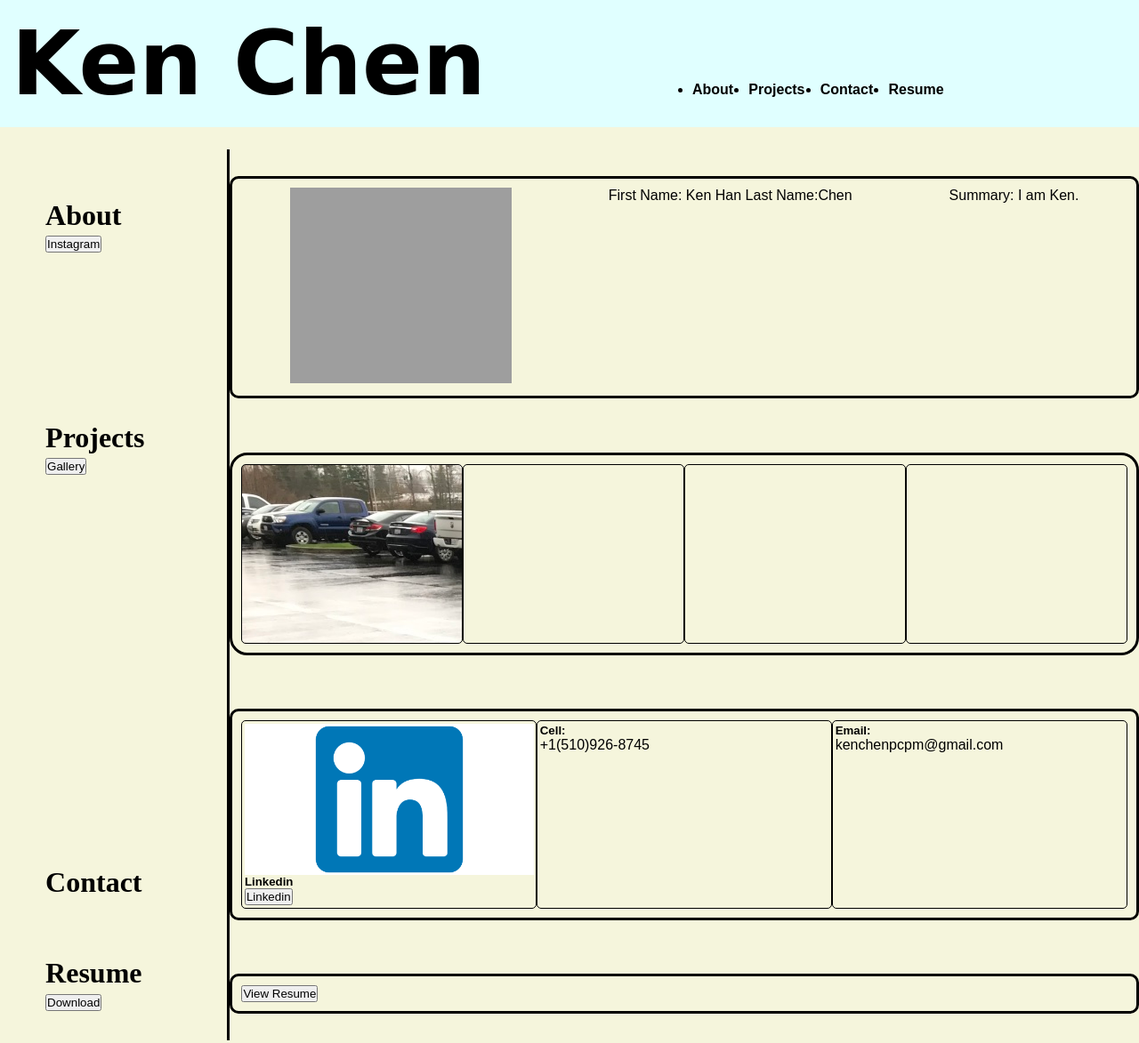
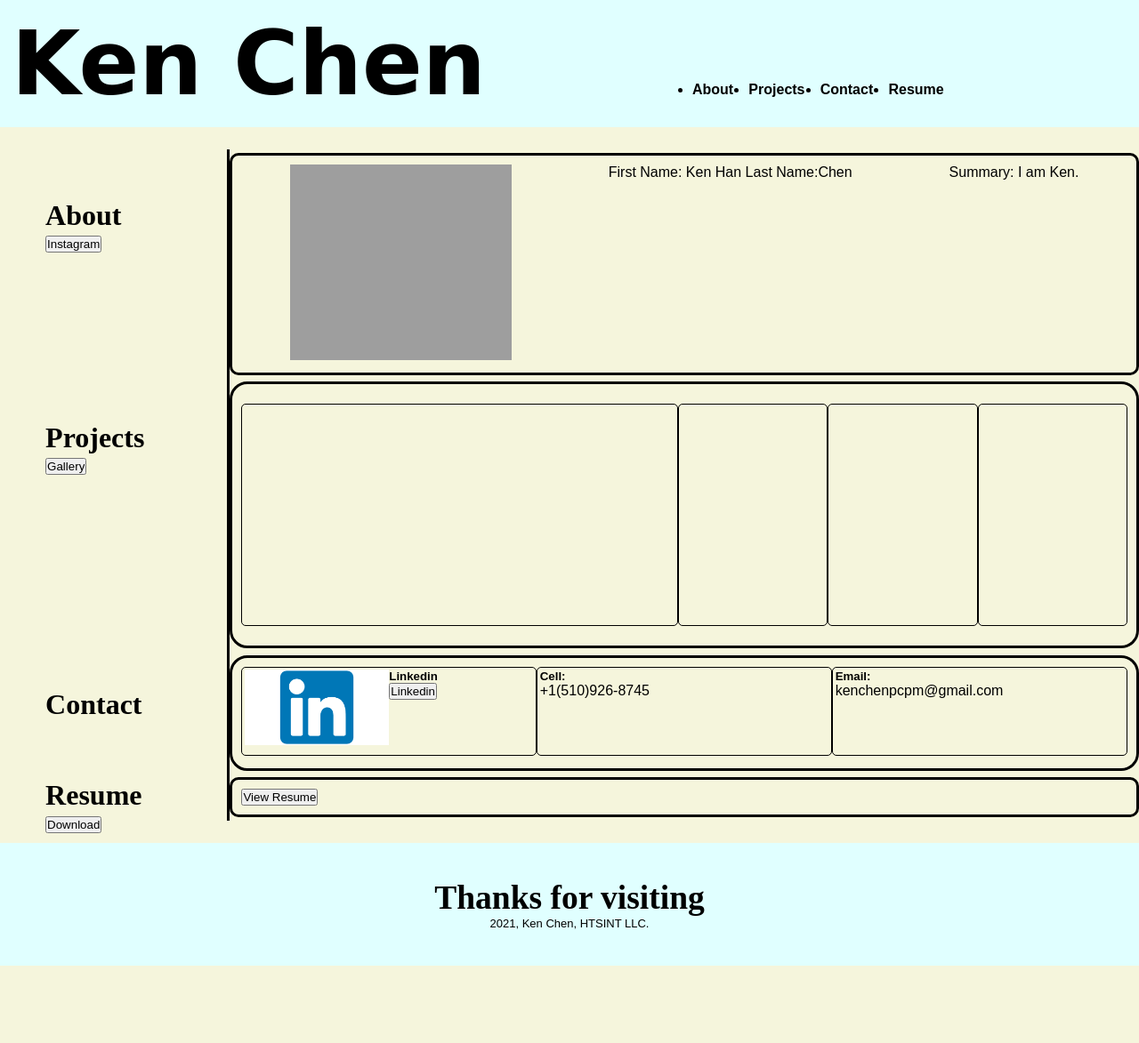
Before and after one commit to kenchenpcpm/Ken-Chen-Portfolio, a plain HTML site: page index.html in a window 1280 px wide. Shown: the top 1173 px of the page at 89% size. After the commit the page ends 1086 px from the top, so only its background shows below. Drawn offline with Linux system fonts and the light colour scheme; grey boxes are pictures that could not be loaded.

Commit message:
article divs fixing

```diff
--- a/assets/style.css
+++ b/assets/style.css
@@ -86,19 +86,6 @@ footer p{
     font-size: 13px;
 }
 
-/*.button {
-    background-color: black;
-    border: none;
-    color: white;
-    padding: 12px 16px;
-    font-size: 16px;
-    cursor: pointer;
-  }
-
-.button:hover {
-    background-color: grey;
-}*/
-
 .aboutken{
     padding: 20%;
     height: 250px;
@@ -107,7 +94,7 @@ footer p{
 
 .projects{
     padding: 20%;
-    height: 500px;
+    height: 300px;
     text-align: left;
 }
 
@@ -119,7 +106,7 @@ footer p{
 
 .resume{
     padding: 20%;
-    height: 150px;
+    height: 100px;
     text-align: left;
 }
 
@@ -138,9 +125,7 @@ footer p{
     float: left;
     width: 25%;
     height: 220px;
-
 }
-
 .Ken header {
     background-color: beige;
 }
@@ -151,78 +136,85 @@ footer p{
     border-style: solid;
     border-width: 3px;
     border-radius: 20px;
+    height: 300px;
     padding: 10px;
+    align-content: space-around;
     flex: 0 0 100%;
-    align-content: space-around;
 }
 
-.project1{
+.project1 {
+    flex: 3;
+    border-style: solid;
+    border-width: 1px;
+    border-radius: 5px;
+    height: 250px;
+    padding: 2.5px;
+}
+.project2 {
     flex: 1;
     border-style: solid;
     border-width: 1px;
     border-radius: 5px;
-    padding: 100px;
-    background-image: url("/Image/Accord.jpg");
+    width: 250px;
+    height: 250px;
+    padding: 2.5px;
 }
-.project2{
+.project3 {
     flex: 1;
     border-style: solid;
     border-width: 1px;
     border-radius: 5px;
-    padding: 100px;
+    width: 250px;
+    height: 250px;
+    padding: 2.5px;
 }
-.project3{
+.project4 {
     flex: 1;
     border-style: solid;
     border-width: 1px;
     border-radius: 5px;
-    padding: 100px;
+    width: 250px;
+    height: 250px;
+    padding: 2.5px;
 }
-.project4{
-    flex: 1;
-    border-style: solid;
-    border-width: 1px;
-    border-radius: 5px;
-    padding: 100px;
-}
-
 
 .Contact {
     display: flex;
     flex-wrap: wrap;
     border-style: solid;
     border-width: 3px;
-    border-radius: 10px;
+    border-radius: 20px;
+    height: 130px;
     padding: 10px;
     flex: 0 0 100%;
 }
 
 .Contact img {
     float: left;
-    width: 100%;
+    width: 50%;
 }
-
 .linkedin {
     flex: 1;
     border-style: solid;
     border-width: 1px;
     border-radius: 5px;
+    height: 100px;
     padding: 2.5px;
 }
-
 .cell {
     flex: 1;
     border-style: solid;
     border-width: 1px;
     border-radius: 5px;
+    height: 100px;
     padding: 2.5px;
 }
-
 .email {
     flex: 1;
     border-style: solid;
     border-width: 1px;
     border-radius: 5px;
+    height: 100px;
     padding: 2.5px;
 }
 
--- a/index.html
+++ b/index.html
@@ -53,11 +53,8 @@
                 <div class="project2"></div>
                 <div class="project3"></div>
                 <div class="project4"></div>
-
-                <!--<img src="" alt="Project1"/>
-                <img src="" alt="Project2"/>
-                <img src="" alt="Project3"/>
-                <img src="" alt="Project4"/>-->
+                <div class="project5"></div>
+                <div class="project6"></div>
             </section>
             <section id="contactinfo" class="Contact">
                 <div class="linkedin">
```
